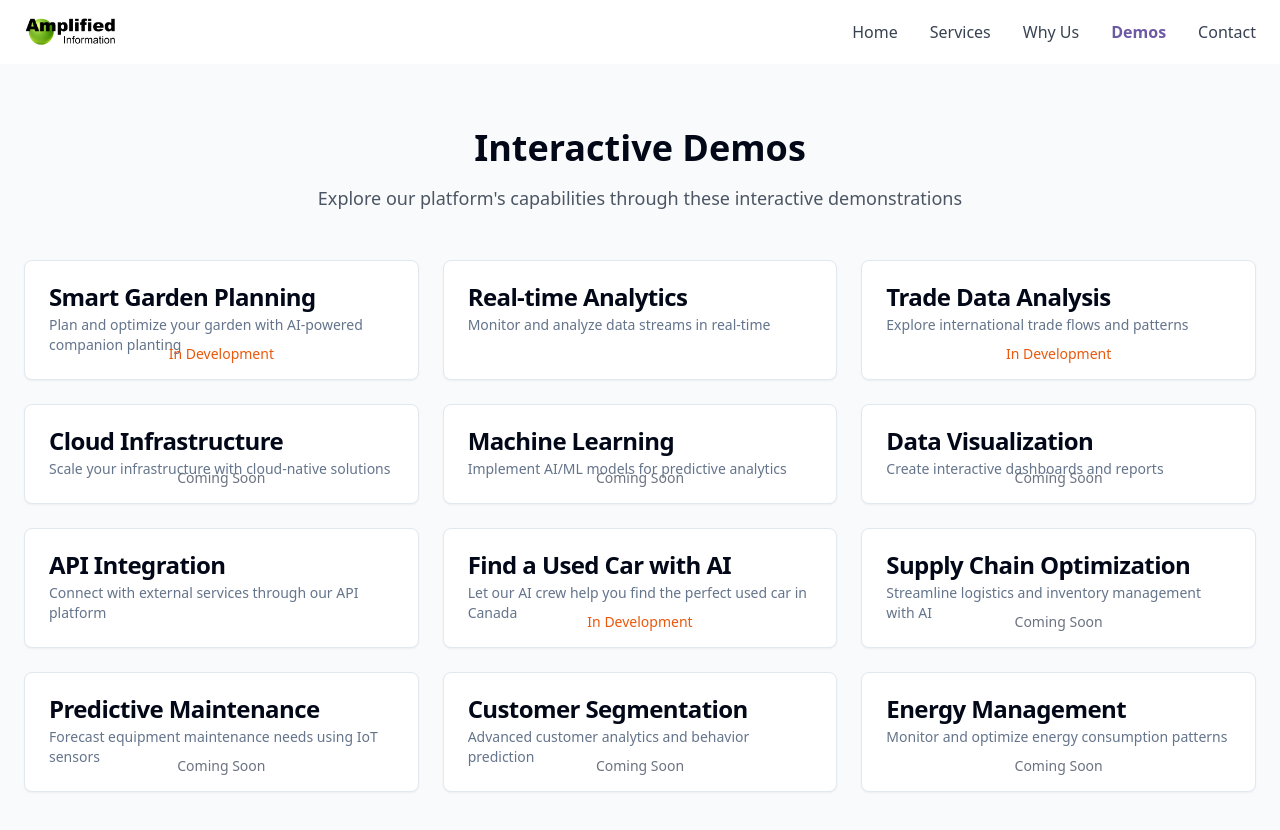
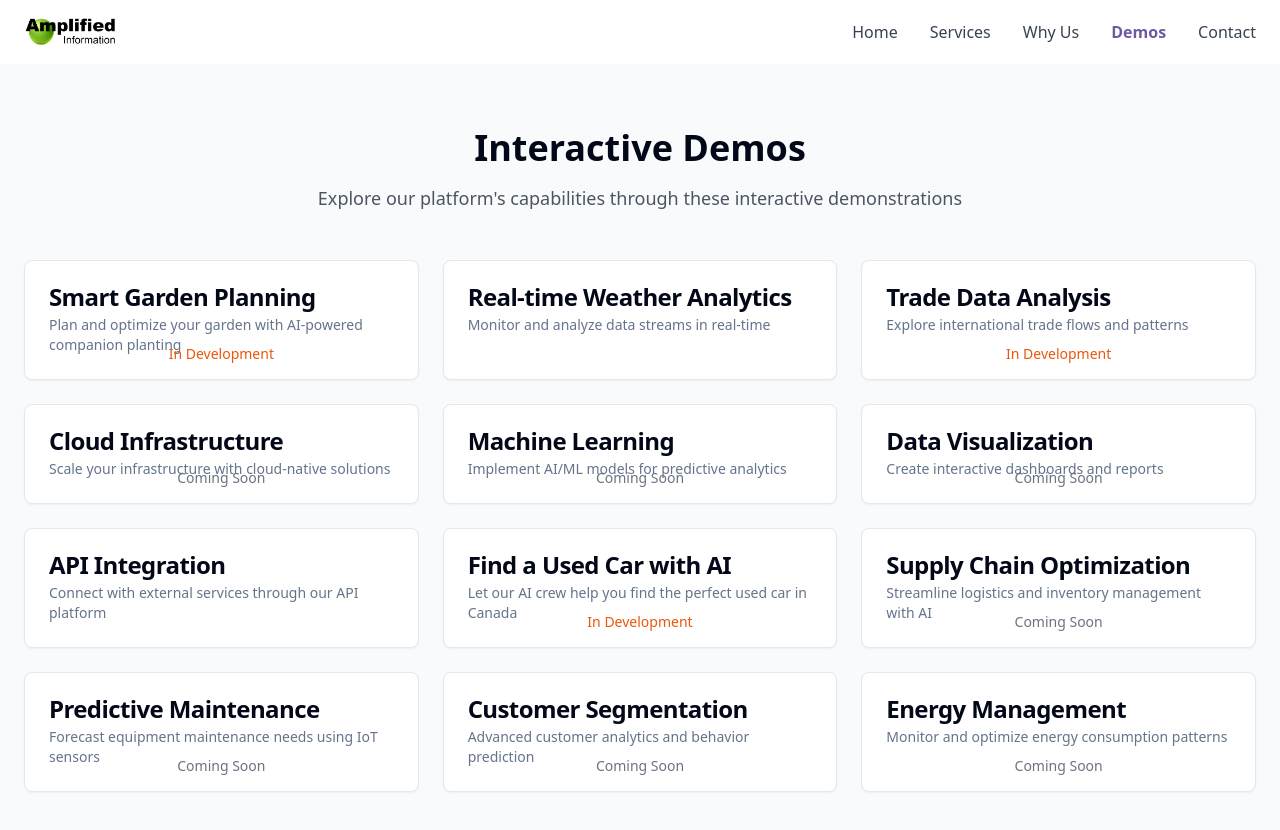
Before and after one commit to Amplified-Information/amplified-webwave, a React (Vite) app: page /demo/overview in a window 1280 px wide. Shown: the top 830 px of the page. Built offline with nearby package versions, Linux system fonts and the light colour scheme.

Commit message:
Rename demo card title
Renamed the "Real-time Analytics" demo card to "Real-time Weather Analytics" for clarity.

```diff
--- a/src/components/DemoPages.tsx
+++ b/src/components/DemoPages.tsx
@@ -16,7 +16,7 @@ export const DemoPages = ({ showHeader = true, className = "" }: DemoPagesProps)
       status: "in development"
     },
     {
-      title: "Real-time Analytics",
+      title: "Real-time Weather Analytics",
       description: "Monitor and analyze data streams in real-time",
       path: "/demo/real-time-analytics",
       isActive: true
```
